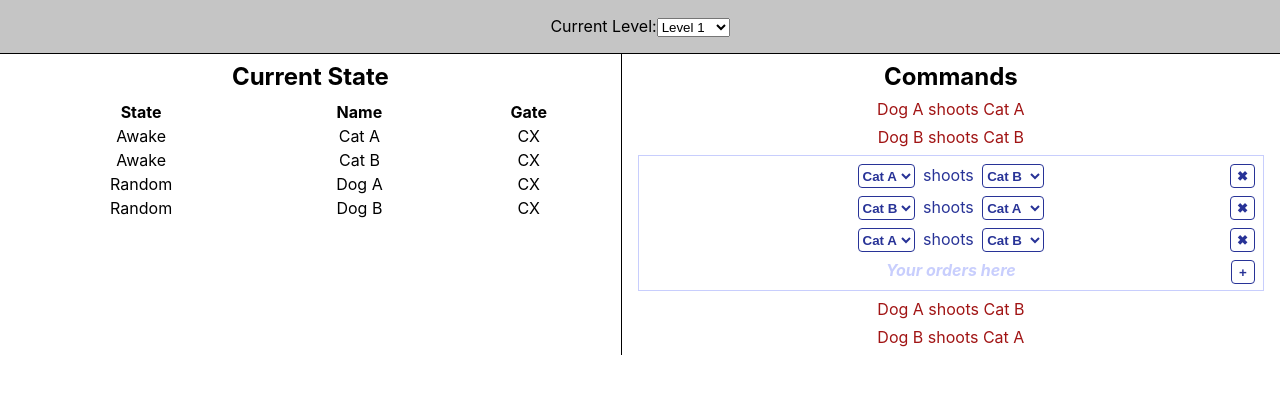
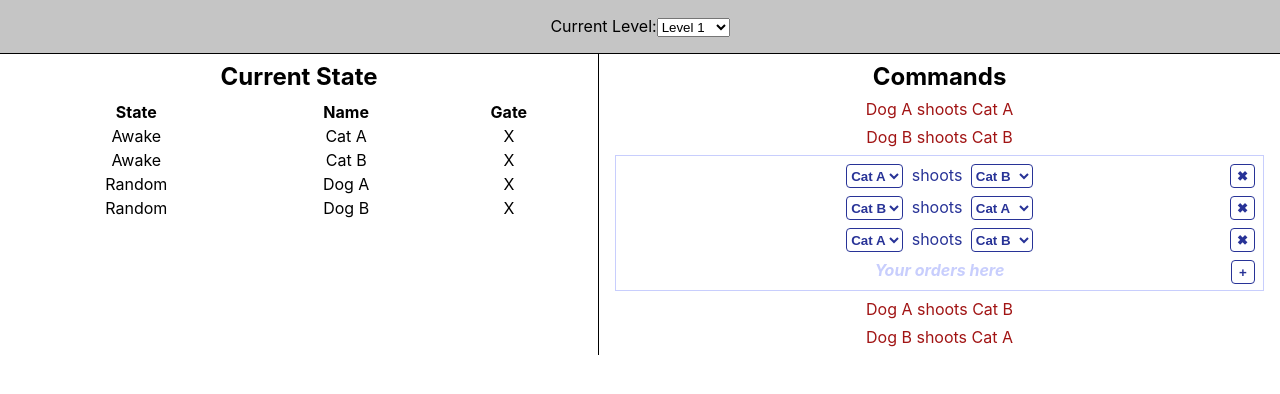
Before and after one commit to samarsha/superposition-tactics-web, a React (Create React App) app: page / in a window 1280 px wide. Shown: the top 394 px of the page. Built offline with nearby package versions, Linux system fonts and the light colour scheme.

Commit message:
Made it even prettier

```diff
--- a/package.json
+++ b/package.json
@@ -13,6 +13,7 @@
     "react": "^17.0.2",
     "react-dom": "^17.0.2",
     "react-scripts": "5.0.0",
+    "sass": "^1.45.1",
     "typescript": "^4.5.4",
     "web-vitals": "^2.1.2"
   },
--- a/src/App.scss
+++ b/src/App.scss
@@ -72,6 +72,7 @@
     color: #a11414;
   }
   .command-editor {
+    min-width: 240px;
     position: relative;
     color: #283397;
     border: 1px solid #c8cefd;
--- a/src/StatePanel.tsx
+++ b/src/StatePanel.tsx
@@ -24,7 +24,7 @@ function StatePanel({ animals }: StatePanelProps) {
               {e[1].name}
             </td>
             <td className="animal-gate">
-              {Gate[e[1].gate]}
+              {Gate[e[1].gate].slice(1)}
             </td>
           </tr>
         })}
```
Also changed, not shown: 1 other file (tests, documents, lock files or other folders).
